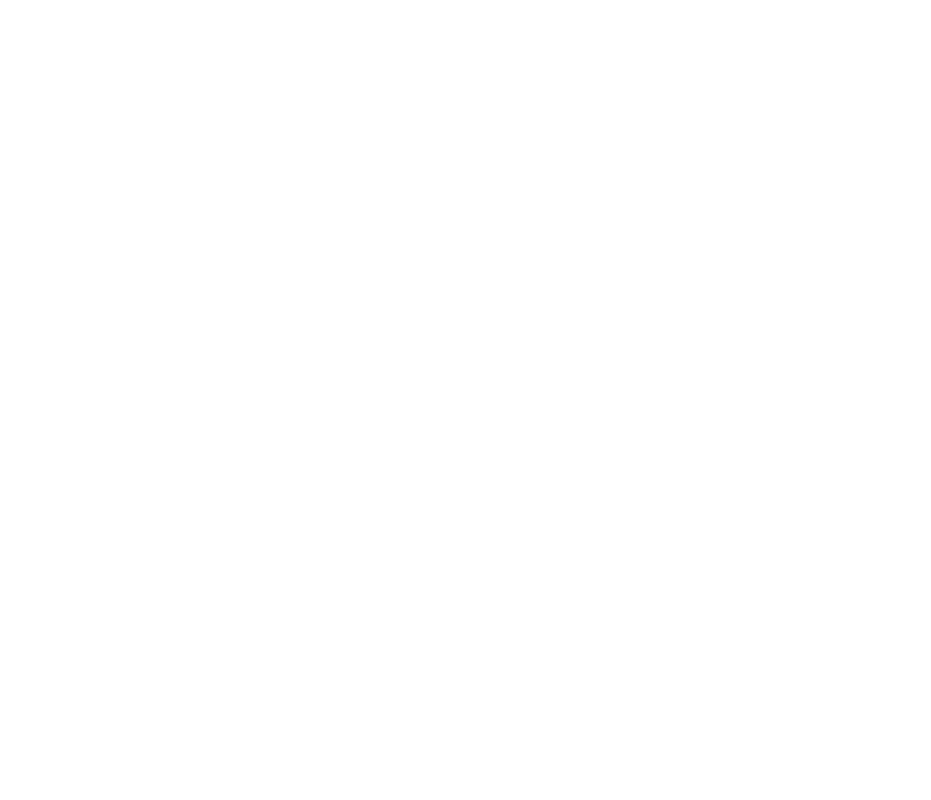
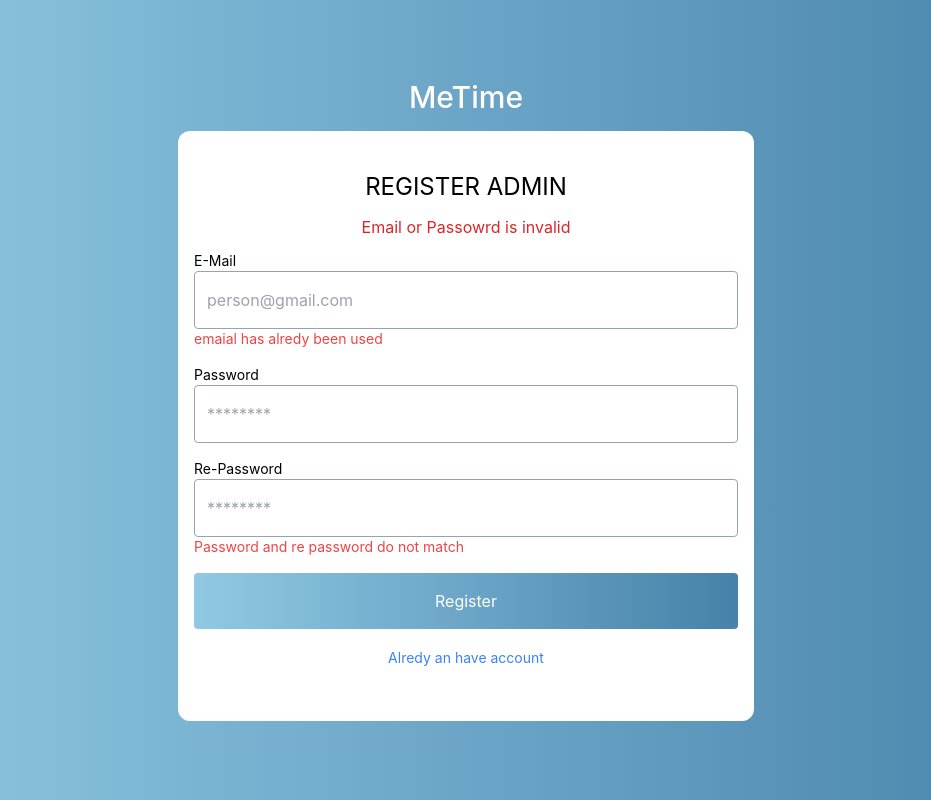
Before and after one commit to rafrmdhn/me-time, a React (Create React App) app: page /admin-register in a window 1280 px wide. Before the commit this address had no page. Shown: the whole page, without its empty margins (174-1105 px from the left). Built offline with nearby package versions, Linux system fonts and the light colour scheme.

Commit message:
Membuat Halaman Crendencials

```diff
--- a/src/App.js
+++ b/src/App.js
@@ -14,6 +14,10 @@
 import TestBurnOut from './pages/TestBurnOut';
 
 import ContactUs from './pages/ContactUs';
+
+// CREDENTIALS
+import Login from './pages/Login';
+import Register from './pages/Register';
 
 function App() {
   return (
@@ -32,6 +36,11 @@
           <Route path="/pages/TestBurnOut" element={<TestBurnOut />} />
 
           <Route path="/pages/ContactUs" element={<ContactUs />} />
+
+
+          <Route path="/admin-login" element={<Login />} />
+          <Route path="/admin-register" element={<Register />} />
+
         </Routes>
       </Router>
     </div>
--- /dev/null
+++ b/src/pages/Login.jsx
@@ -0,0 +1,50 @@
+import React from 'react'
+import { Link } from 'react-router-dom'
+
+const Login = () => {
+    return (
+        <div className='w-full min-h-screen bg-gradient-to-r from-[#91C8E4] to-[#4682A9] flex flex-col justify-center items-center'>
+
+            <div className='mb-4 flex justify-center items-center gap-3'>
+                {/* <img src={iconReact} alt="" className='w-20' /> */}
+                <h1 className='text-white text-3xl font-medium'>MeTime</h1>
+            </div>
+            <div className='bg-white px-4 py-10 w-full max-w-xl rounded-xl'>
+                <h1 className='text-center mb-3 text-2xl'>LOGIN ADMIN</h1>
+                <p className='text-center text-red-600 mb-3'>Email or Passowrd is invalid</p>
+
+                <form action="" >
+                    <div className='flex flex-col mb-4'>
+                        <label htmlFor="email" className='text-sm text-left'>E-Mail</label>
+                        <input
+                            type="email"
+                            name='email'
+                            placeholder='person@gmail.com'
+                            className='py-4 px-3 w-full border border-slate-400 outline-none hover:border-slate-500 focus:border-slate-800 rounded'
+                        />
+                    </div>
+                    <div className='flex flex-col mb-4 text-left'>
+                        <label htmlFor="email" className='text-sm'>Password</label>
+                        <input
+                            type="password"
+                            name='password'
+                            placeholder='********'
+                            className='py-4 px-3 w-full border border-slate-400 outline-none hover:border-slate-500 focus:border-slate-800 rounded'
+                        />
+                    </div>
+                    <button
+                        type="submit"
+                        className='w-full bg-gradient-to-r from-[#91C8E4] to-[#4682A9] hover:bg-gradient-to-r hover:from-[#4682A9] hover:to-[#91C8E4] py-4 text-white rounded mb-4'
+                    >Login</button>
+                </form>
+
+                <div className='text-center mb-3'>
+                    <Link to="/admin-register" className='text-sm text-blue-500'>Create a new account</Link>
+                </div>
+
+            </div>
+        </div>
+      )
+}
+
+export default Login
--- /dev/null
+++ b/src/pages/Register.jsx
@@ -0,0 +1,61 @@
+import React from 'react'
+import { Link } from 'react-router-dom'
+
+const Register = () => {
+    return (
+        <div className='w-full min-h-screen bg-gradient-to-r from-[#91C8E4] to-[#4682A9] flex flex-col justify-center items-center'>
+
+            <div className='mb-4 flex justify-center items-center gap-3'>
+                {/* <img src={iconReact} alt="" className='w-20' /> */}
+                <h1 className='text-white text-3xl font-medium'>MeTime</h1>
+            </div>
+            <div className='bg-white px-4 py-10 w-full max-w-xl rounded-xl'>
+                <h1 className='text-center mb-3 text-2xl'>REGISTER ADMIN</h1>
+                <p className='text-center text-red-600 mb-3'>Email or Passowrd is invalid</p>
+
+                <form action="" >
+                    <div className='flex flex-col mb-4 text-left'>
+                        <label htmlFor="email" className='text-sm'>E-Mail</label>
+                        <input login
+                            type="email"
+                            name='email'
+                            placeholder='person@gmail.com'
+                            className='py-4 px-3 w-full border border-slate-400 outline-none hover:border-slate-500 focus:border-slate-800 rounded'
+                        />
+                        <p className='text-sm text-red-500'>emaial has alredy been used</p>
+                    </div>
+                    <div className='flex flex-col mb-4 text-left'>
+                        <label htmlFor="password" className='text-sm'>Password</label>
+                        <input
+                            type="password"
+                            name='password'
+                            placeholder='********'
+                            className='py-4 px-3 w-full border border-slate-400 outline-none hover:border-slate-500 focus:border-slate-800 rounded'
+                        />
+                    </div>
+                    <div className='flex flex-col mb-4 text-left'>
+                        <label htmlFor="re_password" className='text-sm'>Re-Password</label>
+                        <input
+                            type="password"
+                            name='re_password'
+                            placeholder='********'
+                            className='py-4 px-3 w-full border border-slate-400 outline-none hover:border-slate-500 focus:border-slate-800 rounded'
+                        />
+                        <p className='text-sm text-red-500'>Password and re password do not match</p>
+                    </div>
+                    <button
+                        type="submit"
+                        className='w-full bg-gradient-to-r from-[#91C8E4] to-[#4682A9] hover:bg-gradient-to-r hover:from-[#4682A9] hover:to-[#91C8E4] py-4 text-white rounded mb-4'
+                    >Register</button>
+                </form>
+
+                <div className='text-center mb-3'>
+                    <Link to="/admin-login" className='text-sm text-blue-500'>Alredy an have account</Link>
+                </div>
+
+            </div>
+        </div>
+      )
+}
+
+export default Register
```
